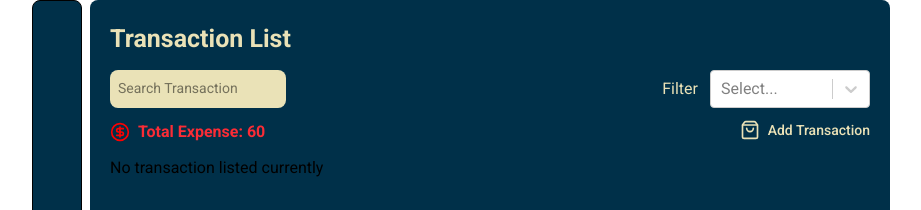
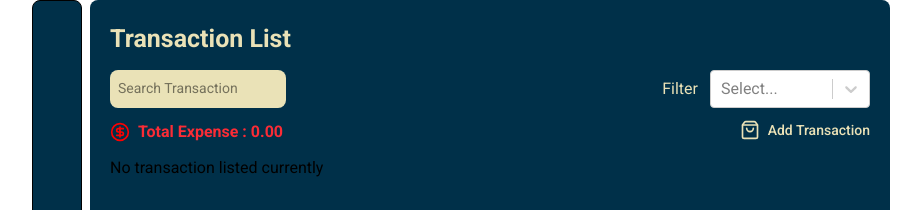
Before and after one commit to Zer0-Gravity/mini-react-project, a React (Vite) app in the folder finance-tracker/: page /transaction in a window 1280 px wide. Shown: the top 210 px of the page, without its empty margins (179-1100 px from the left). Built offline with nearby package versions, Linux system fonts and the light colour scheme.

Commit message:
Feat: Add total expense logic using array.reduce

```diff
--- a/finance-tracker/src/Pages/History.tsx
+++ b/finance-tracker/src/Pages/History.tsx
@@ -50,7 +50,12 @@ function History() {
                 <div className="flex gap-2 items-center">
                     <CircleDollarSign size={20} color="red" />
                     <h1 className="font-bold text-red-500">
-                        Total Expense: 60
+                        Total Expense :{" "}
+                        {transactions
+                            .reduce((acc, item) => {
+                                return acc + item.amount;
+                            }, 0)
+                            .toFixed(2)}
                     </h1>
                 </div>
                 <div className="flex gap-5">
```
